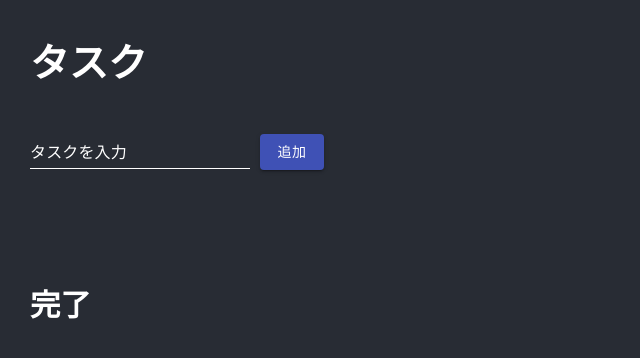
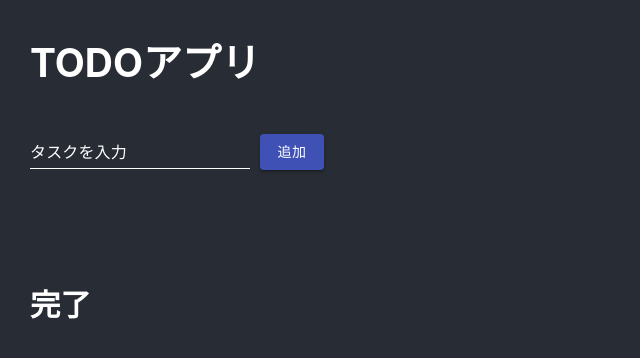
Before and after one commit to ibis7895123/todo_app, a React (Create React App) app: page / in a window 1280 px wide. Shown: the top 358 px of the page, without its empty margins (0-640 px from the left). Built offline with nearby package versions, Linux system fonts and the light colour scheme.

Commit message:
テキスト修正

```diff
--- a/src/screens/App/App.tsx
+++ b/src/screens/App/App.tsx
@@ -104,7 +104,7 @@ function App(): JSX.Element {
           onCheck={onCheck}
         />
 
-        <h2>タスク</h2>
+        <h2>TODOアプリ</h2>
 
         <TaskInputDiv>
           <TaskTextField
```
